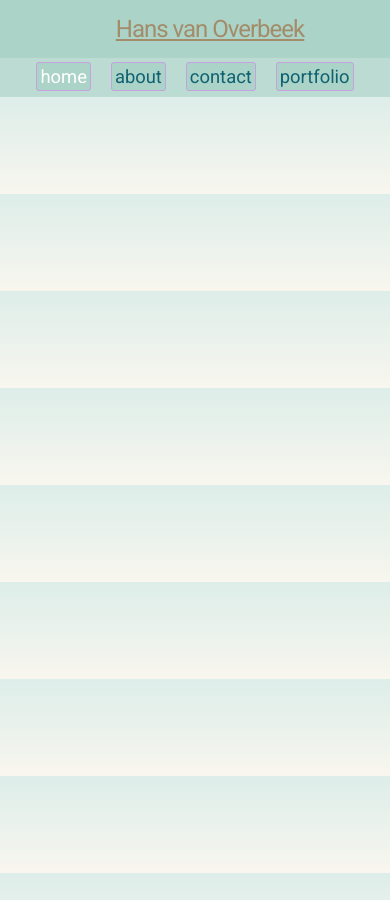
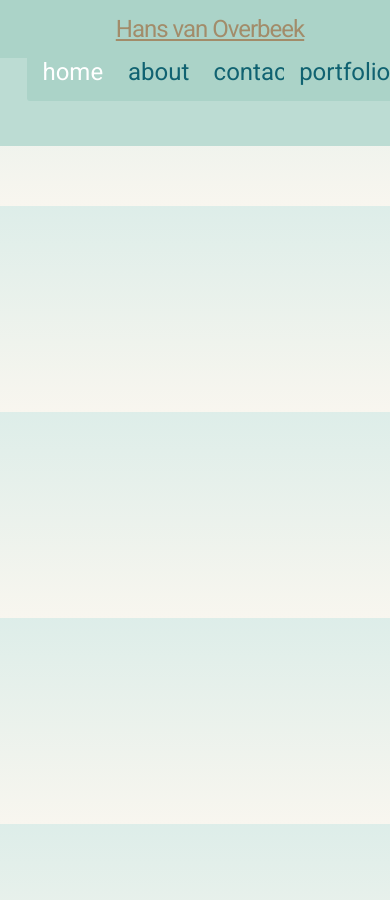
Before and after one commit to hansvanoverbeek/photoblog, a Jekyll site: the page built from index.html, in a window 390 px wide. Built offline with Jekyll 4.4.1, drawn with Linux system fonts in a browser that asks for light colours; the list of posts is cut into pages by our own code.

Commit message:
alle styles

```diff
--- a/_sass/_base.scss
+++ b/_sass/_base.scss
@@ -40,7 +40,7 @@ h1,
 h2,
 h3,
 h4 {
-  margin: 1.414em 0 1em;
+  margin: 1.414em 0 0.5em;
   font-weight: inherit;
   line-height: 1.2;
   font-family: 'Roboto Condensed', sans-serif;
@@ -83,7 +83,6 @@ p {
 img {
   max-width: 100%;
   vertical-align: middle;
-  margin: 0 auto;
   box-shadow: 2px 3px 4px $grey-color;
 }
 
--- a/_sass/_layout.scss
+++ b/_sass/_layout.scss
@@ -90,61 +90,6 @@ nav#mobile-nav,  ul#small-screen-nav {
   width: 100%;
   background-color: lighten($secondary-color, 5%);
   text-align: center;
-  li {
-    width: auto;
-     margin: 0.5em;
-    padding: auto 6px;
-  }
-  li a {
-    font-size: 115%;
-    padding: $spacing-unit / 10;
-     border: 1px solid lighten($brand-color, 40%);
-  }
-}
-
-@media screen and (min-width: 768px){
-  nav#mobile-nav {
-    display: none;
-  }
-}
-
-//de hero img
-section.hero-img {
-  margin: 0;
-  padding: 0;
-  width: 100%;
-  height: auto;
-  overflow: hidden;
-}
-
-ul#paginator-posts li {
-  list-style-type: none;
-}
-
-section.post {
-  width: 70%;
-  margin: $spacing-unit auto $spacing-unit * 3 auto;
-}
-
-@media screen and (max-width: 800px){
-  section.post, section.post img{
-    width: 90%;
-    margin: $spacing-unit 0;
-    font-size: 90%;
-  }
-}
-
-section.post  p{
-  margin-left: 0;
-  text-align: center;
-}
-
-
-//PAGE-CONTENT
-main img {
-  display: block;
-  width: 100%;
-  height: auto;
   margin: 0 auto $spacing-unit * 2 auto;
 }
 
```
